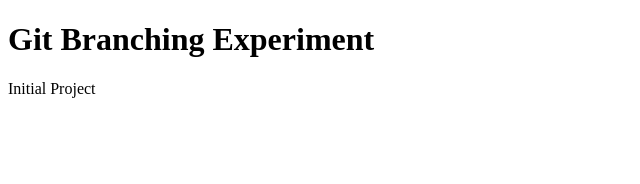
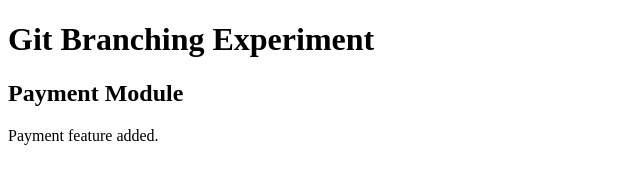
Before and after one commit to paddmavadanibaskar07-spec/GitBranchLab, a plain HTML site: page index.html in a window 1280 px wide. Shown: the whole page, without its empty margins (0-640 px from the left). Drawn offline with Linux system fonts and the light colour scheme.

Commit message:
Payment Module Added

```diff
--- a/index.html
+++ b/index.html
@@ -5,6 +5,7 @@
 </head>
 <body>
     <h1>Git Branching Experiment</h1>
-    <p>Initial Project</p>
-</body>
+    <h2>Payment Module</h2>
+<p>Payment feature added.</p>
+    </body>
 </html>
```
